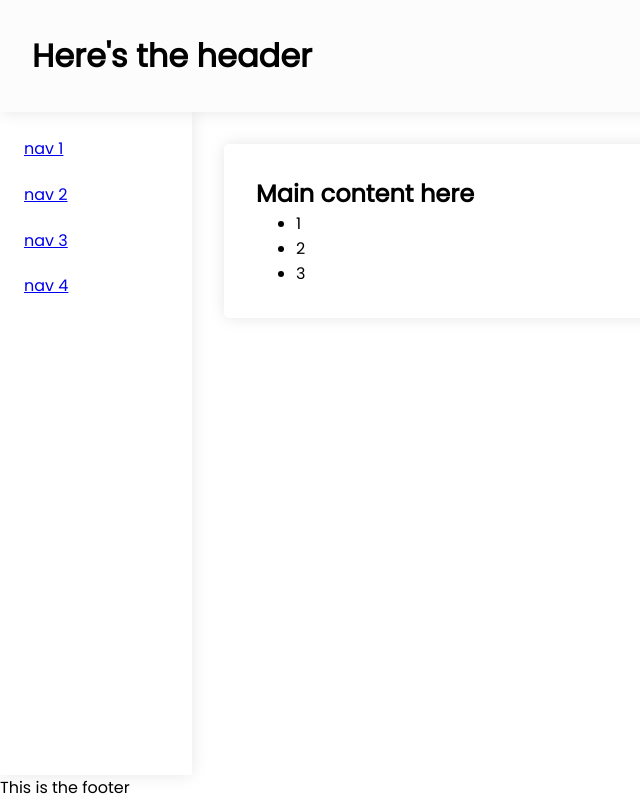
After one commit to ReinoutWW/han-webdev-framework, a PHP site: template applicatie/templates/posts.html.twig in a window 1280 px wide. The commit adds this page. Shown: the whole page, without its empty margins (0-640 px from the left). Run offline with PHP 8.4, Linux system fonts and the light colour scheme; the template is opened without the code that fills it, so the values that code supplies are empty; some libraries are stand-ins or nearby versions.

Commit message:
twig base template format, render templates

```diff
--- a/applicatie/framework/src/Http/Response.php
+++ b/applicatie/framework/src/Http/Response.php
@@ -23,4 +23,8 @@ class Response {
     public function send(): void {
         echo $this->content;
     }
+
+    public function setContent(?string $content): void {
+        $this->content = $content;
+    }
 }
--- a/applicatie/public/css/style.css
+++ b/applicatie/public/css/style.css
@@ -35,7 +35,7 @@ body {
 }
 
 header {
-    padding: 1rem;
+    padding: 2rem;
     background-color: rgb(252, 252, 252);
     box-shadow: 0 0 1rem rgba(0, 0, 0, 0.1);
     z-index: 1;
@@ -70,7 +70,7 @@ footer {
 }
 
 .container {
-    padding: 1rem;
+    padding: 2rem;
     margin: 2rem;
     border-radius: 0.3rem;
     background-color: rgb(255, 255, 255);
--- a/applicatie/public/index.php
+++ b/applicatie/public/index.php
@@ -7,7 +7,6 @@
 
 use RWFramework\Framework\Http\Kernal;
 use RWFramework\Framework\Http\Request;
-use RWFramework\Framework\Routing\Router;
 
 // __DIR__ will take the root of the project
 define('BASE_PATH', dirname(__DIR__));
--- a/applicatie/src/Controllers/HomeController.php
+++ b/applicatie/src/Controllers/HomeController.php
@@ -11,9 +11,7 @@ class HomeController extends AbstractController {
     }
 
     public function index(): Response {
-        dd($this->container->get('twig'));
 
-        $content = "<h1>Hello {$this->widget->name}</h1>";
-        return new Response($content);
+        return $this->render("home.html.twig");
     }
 }
--- /dev/null
+++ b/applicatie/templates/base.html.twig
@@ -0,0 +1,32 @@
+{# This is the applications' main template. To prevent code duplication, always extend this html twig. #}
+
+<!DOCTYPE html>
+<html lang="en">
+<head>
+    <meta charset="UTF-8">
+    <meta name="viewport" content="width=device-width, initial-scale=1.0">
+    <title>Document</title>
+    <link href="../css/style.css" rel="stylesheet" type="text/css"/>
+</head>
+<body>
+    <header>
+        <h1>Here's the header</h1>
+    </header>
+    <nav>
+        <a href="/">nav 1</a>
+        <a href="/">nav 2</a>
+        <a href="/">nav 3</a>
+        <a href="/">nav 4</a>
+    </nav>
+    <main>
+       <div class="container">
+            {% block main %}
+             {# Main content will be rendered here #}
+            {% endblock %}
+       </div>
+    </main>
+    <footer>
+        This is the footer
+    </footer>
+</body>
+</html>
--- /dev/null
+++ b/applicatie/templates/posts.html.twig
@@ -0,0 +1,13 @@
+{% extends 'base.html.twig' %}
+
+{% block main %}
+<section>
+    <h2>Main content here</h2>
+    <ul>
+        <li>1</li>
+        <li>2</li>
+        <li>3</li>
+    </ul>
+    {{ postId }}
+</section>
+{% endblock %}
```
Also changed, not shown: applicatie/framework/src/Controller/AbstractController.php (+11 -0 lines), applicatie/src/Controllers/PostsController.php (+5 -4 lines), applicatie/templates/home.html.twig (added, +12 -0 lines).
